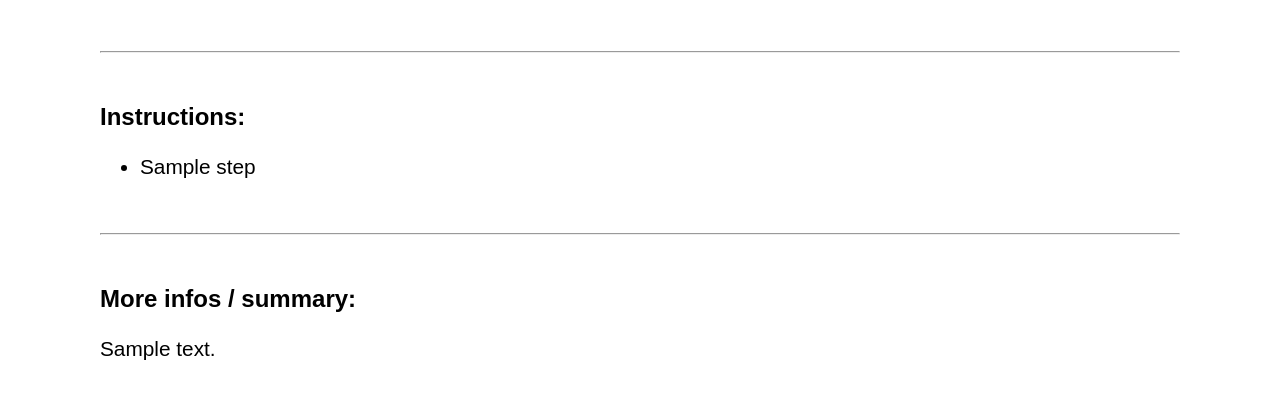
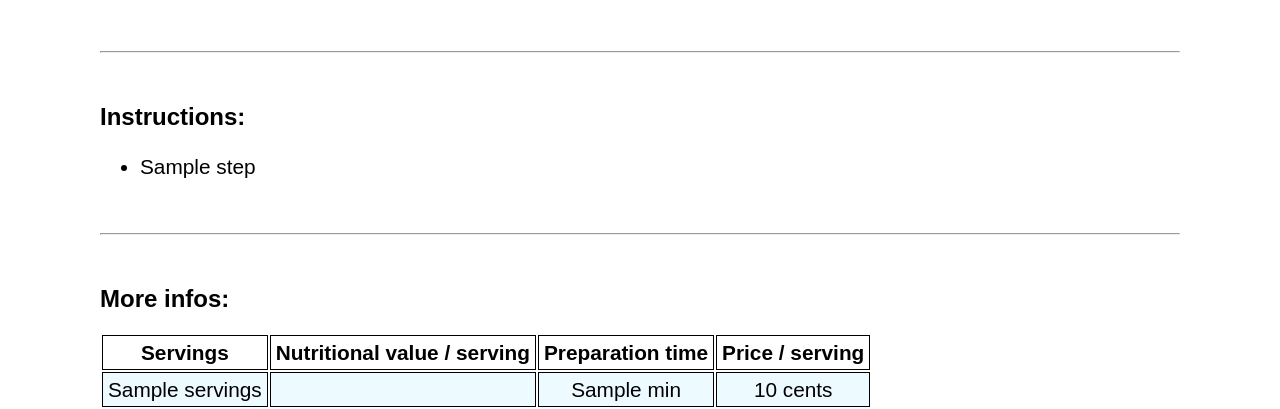
Before and after one commit to Per-Starke/NutritionRecSys, a Flask app: page /recipe?id=792072 in a window 1280 px wide. Shown: the part 823-1232 px from the top of the page. Before the commit the page ends 1183 px from the top, so only its background shows below. Run offline with Flask 3, Linux system fonts and the light colour scheme; grey boxes marked "Sample" are stand-in pictures; a database or web service that is not in the repository returns one stand-in record (values such as "Sample title"); data that the repository does not hold is empty; some libraries are stand-ins or nearby versions.

Commit message:
all infos on single recipe pages, close #53

```diff
--- a/App/app.py
+++ b/App/app.py
@@ -9,14 +9,6 @@ app = Flask(__name__)
 user_id = 0
 prediction_needs_updating = True
 recipe_id = None
-
-rapid_api_key = os.getenv("RAPID_API_KEY")
-
-url = "https://spoonacular-recipe-food-nutrition-v1.p.rapidapi.com/"
-headers = {
-  'x-rapidapi-host': "spoonacular-recipe-food-nutrition-v1.p.rapidapi.com",
-  'x-rapidapi-key': rapid_api_key,
-  }
 
 
 @app.route("/", methods=['POST', 'GET'])
@@ -153,22 +145,15 @@ def get_recipe():
     mainly taken from "https://rapidapi.com/blog/build-food-website/"
     """
 
-    single_recipe_id = request.args['id']
+    rapid_api_key = os.getenv("RAPID_API_KEY")
+    url = "https://spoonacular-recipe-food-nutrition-v1.p.rapidapi.com/"
+    headers = {
+        'x-rapidapi-host': "spoonacular-recipe-food-nutrition-v1.p.rapidapi.com",
+        'x-rapidapi-key': rapid_api_key }
+    single_recipe_id = request.args["id"]
     recipe_info_endpoint = "recipes/{0}/information".format(single_recipe_id)
-    ingedientsWidget = "recipes/{0}/ingredientWidget".format(single_recipe_id)
-    equipmentWidget = "recipes/{0}/equipmentWidget".format(single_recipe_id)
-    recipe_info = requests.request("GET", url + recipe_info_endpoint, headers=headers).json()
-
-    recipe_headers = {
-        'x-rapidapi-host': "spoonacular-recipe-food-nutrition-v1.p.rapidapi.com",
-        'x-rapidapi-key': "<YOUR_RAPID_API_KEY>",
-        'accept': "text/html"
-    }
-    querystring = {"defaultCss": "true", "showBacklink": "false"}
-    recipe_info['ingredientsWidget'] = requests.request("GET", url + ingedientsWidget, headers=recipe_headers,
-                                                        params=querystring).text
-    recipe_info['equipmentWidget'] = requests.request("GET", url + equipmentWidget, headers=recipe_headers,
-                                                      params=querystring).text
+    recipe_info = requests.request("GET", url + recipe_info_endpoint, headers=headers,
+                                   params={'includeNutrition': 'true'}).json()
 
     return render_template('recipe.html', recipe=recipe_info)
 
--- a/App/static/css/main.css
+++ b/App/static/css/main.css
@@ -1,6 +1,17 @@
 body {
     font-family: sans-serif;
     margin: 0px;
+}
+
+tr:nth-child(even) {
+    background-color: rgba(165, 230, 255, 0.2);
+}
+
+th, td {
+    border: 1px solid;
+    text-align: center;
+    padding-left: 5px;
+    padding-right: 5px;
 }
 
 .max300 {
--- a/App/templates/recipe.html
+++ b/App/templates/recipe.html
@@ -43,10 +43,37 @@
 
     <hr class="content-sep">
 
-    <h2 class="body body-with-top-margin"> More infos / summary: </h2>
+    <h2 class="body body-with-top-margin"> More infos: </h2>
 
-    <p class="body content">
-    {{recipe['summary'] | striptags }}
-    </p>
+    <div style="overflow-x:auto;">
+        <table class="body content">
+            <tr>
+                <th>Servings</th>
+                <th>Nutritional value / serving </th>
+                <th>Preparation time</th>
+                <th>Price / serving </th>
+            </tr>
+            <tr>
+                <td>{{recipe['servings']}}</td>
+                <td style="text-align: left">
+                    <ul>
+                    {% for nutrient in recipe['nutrition']['nutrients'] %}
+                        {% set name = nutrient['name'] %}
+                        {% if name == "Calories" or name == "Fat" or name == "Carbohydrates" or name == "Protein" %}
+                            <li> {{name}}: {{nutrient['amount']}}{{nutrient['unit']}} </li>
+                        {% elif name == "Saturated Fat" or name == "Sugar" %}
+                            <ul>
+                                <li> {{name}}: {{nutrient['amount']}}{{nutrient['unit']}} </li>
+                            </ul>
+                        {% endif %}
+                    {% endfor %}
+                    </ul>
+                </td>
+                <td>{{recipe['readyInMinutes']}} min </td>
+                <td>{{recipe['pricePerServing']}} cents </td>
+            </tr>
+        </table>
+    </div>
+
 
 {% endblock %}
```
